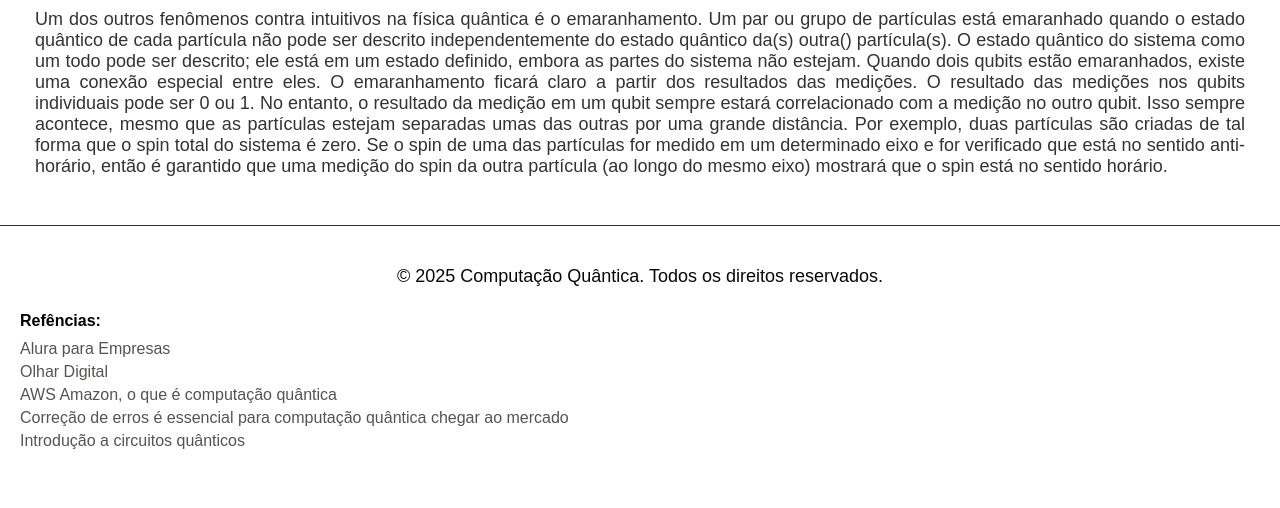
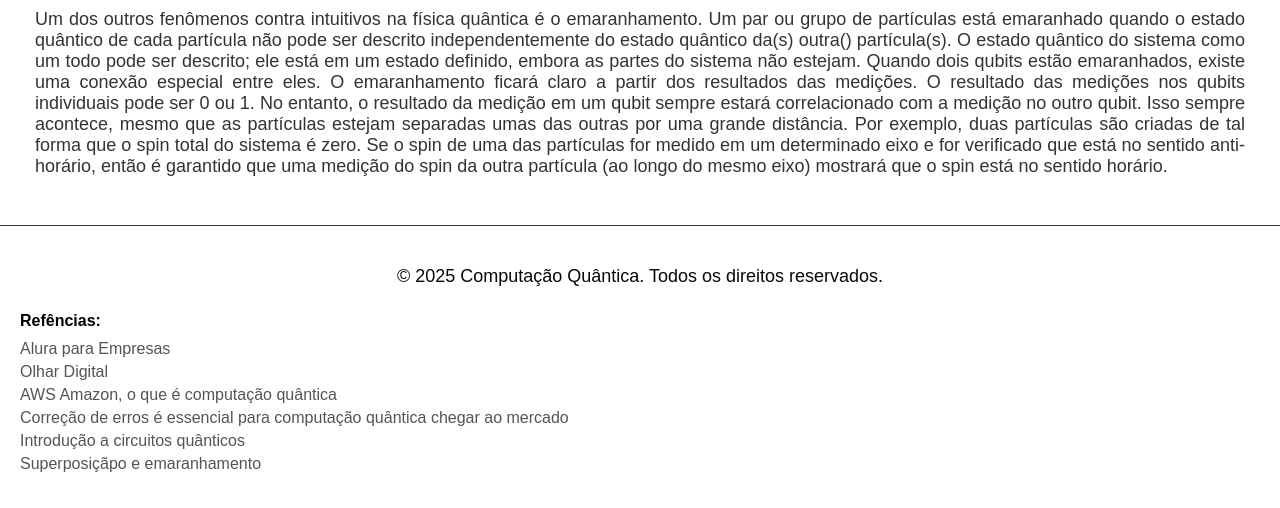
Before and after one commit to Marikaroll/projeto_softex, a plain HTML site: page page2.html in a window 1280 px wide. Shown: the part 367-875 px from the top of the page. Before the commit the page ends 852 px from the top, so only its background shows below. Drawn offline with Linux system fonts and the light colour scheme.

Commit message:
Update page2.html
Referencia

```diff
--- a/page2.html
+++ b/page2.html
@@ -89,6 +89,7 @@
 
             <a href="http://lad.dsc.ufcg.edu.br/arq/AC%20-%20Escrito%20-%20Circuitos%20Quanticos.pdf">Introdução a circuitos quânticos</a>
 
+            <a href="https://www.quantum-inspire.com/kbase/superposition-and-entanglement/">Superposiçãpo e emaranhamento</a>
         </footer>
 
         <script src="script.js"></script>
```
